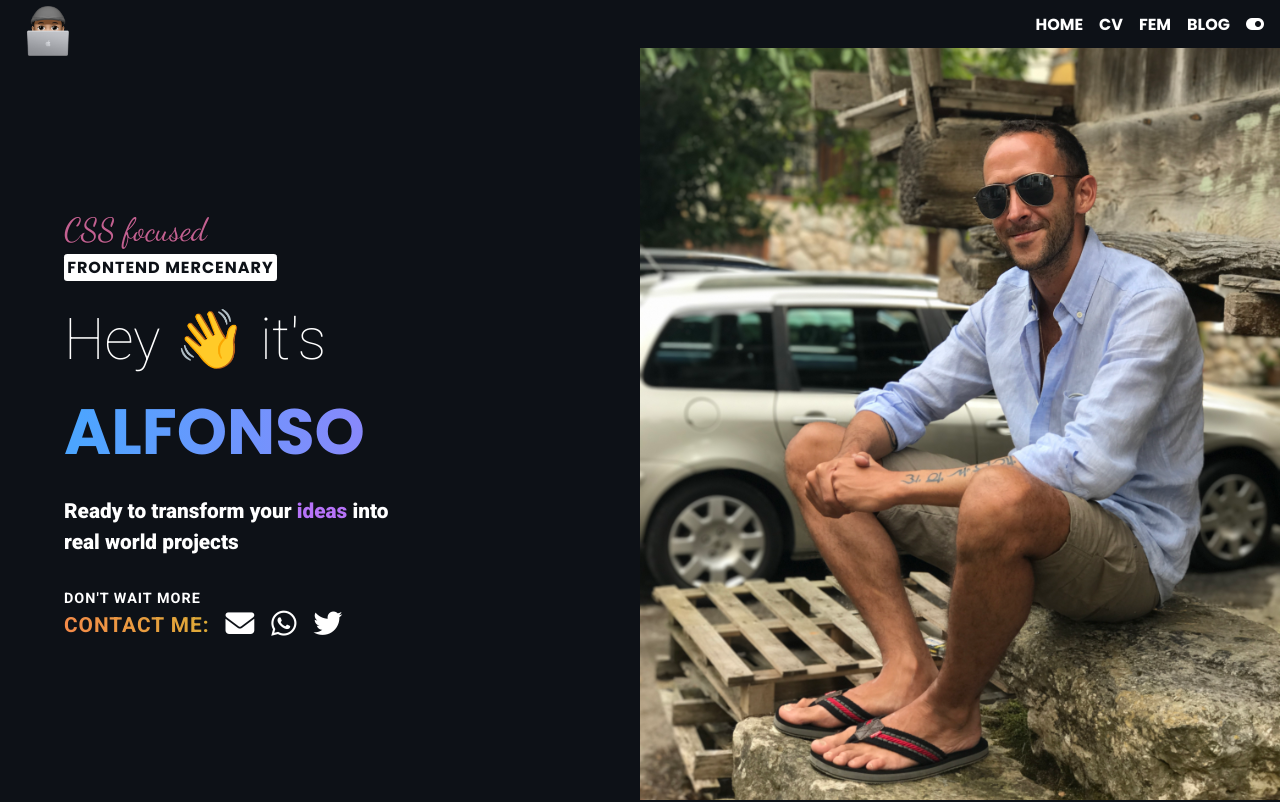
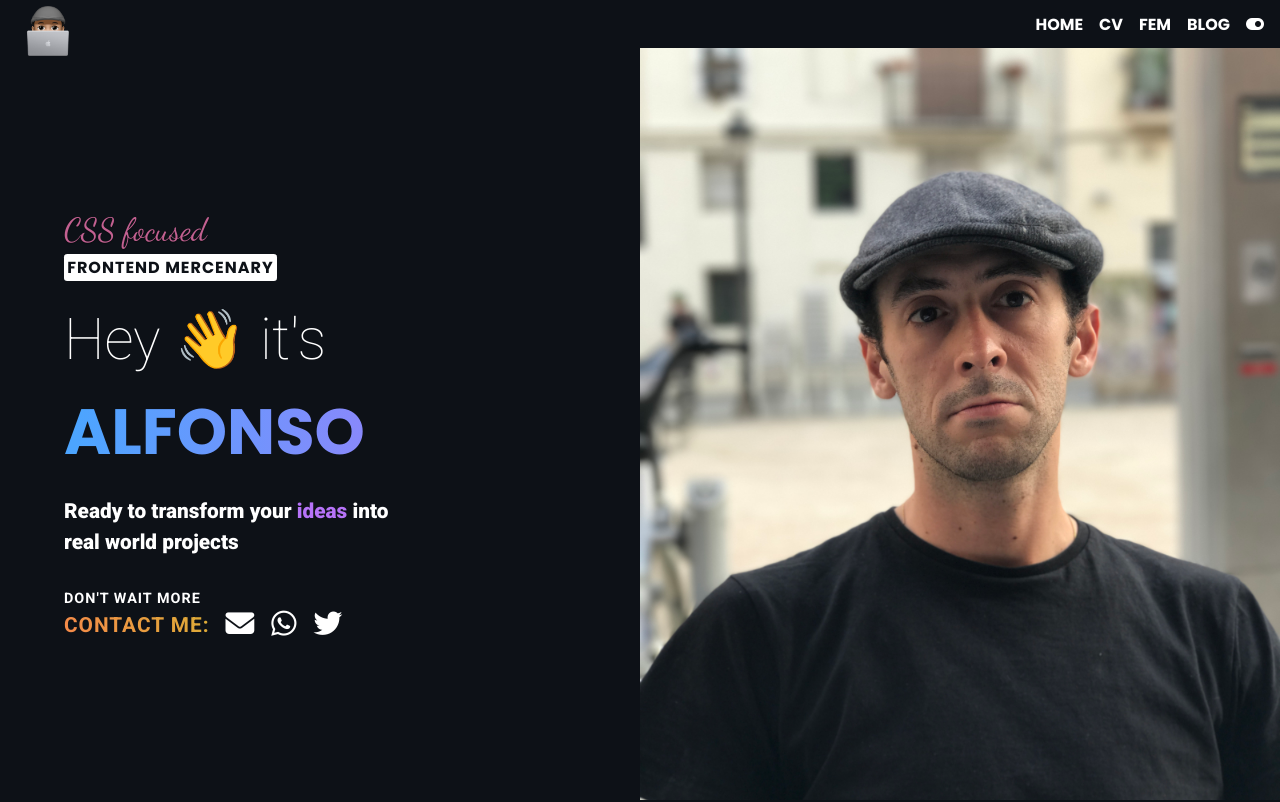
Before and after one commit to Foparty/OLDPERSONALSITE-REACT_ROUTER, a React (Vite) app: page / in a window 1280 px wide. Shown: the top 802 px of the page. Built offline with nearby package versions, Linux system fonts and the light colour scheme; the HTML template or start-up script is replaced by a standard one.

Commit message:
updated photo

```diff
--- a/src/Components/Landing.jsx
+++ b/src/Components/Landing.jsx
@@ -45,7 +45,7 @@ const Landing = () => {
         </div>
         <div className="image-container slider">
           <div className="slider-items">
-            <img src={land1} alt="" className="slider-item" />
+            <img src={hero5} alt="" className="slider-item" />
             {/* <img src={hero2} alt="" className="slider-item" />
             <img src={hero3} alt="" className="slider-item" /> */}
           </div>
```
